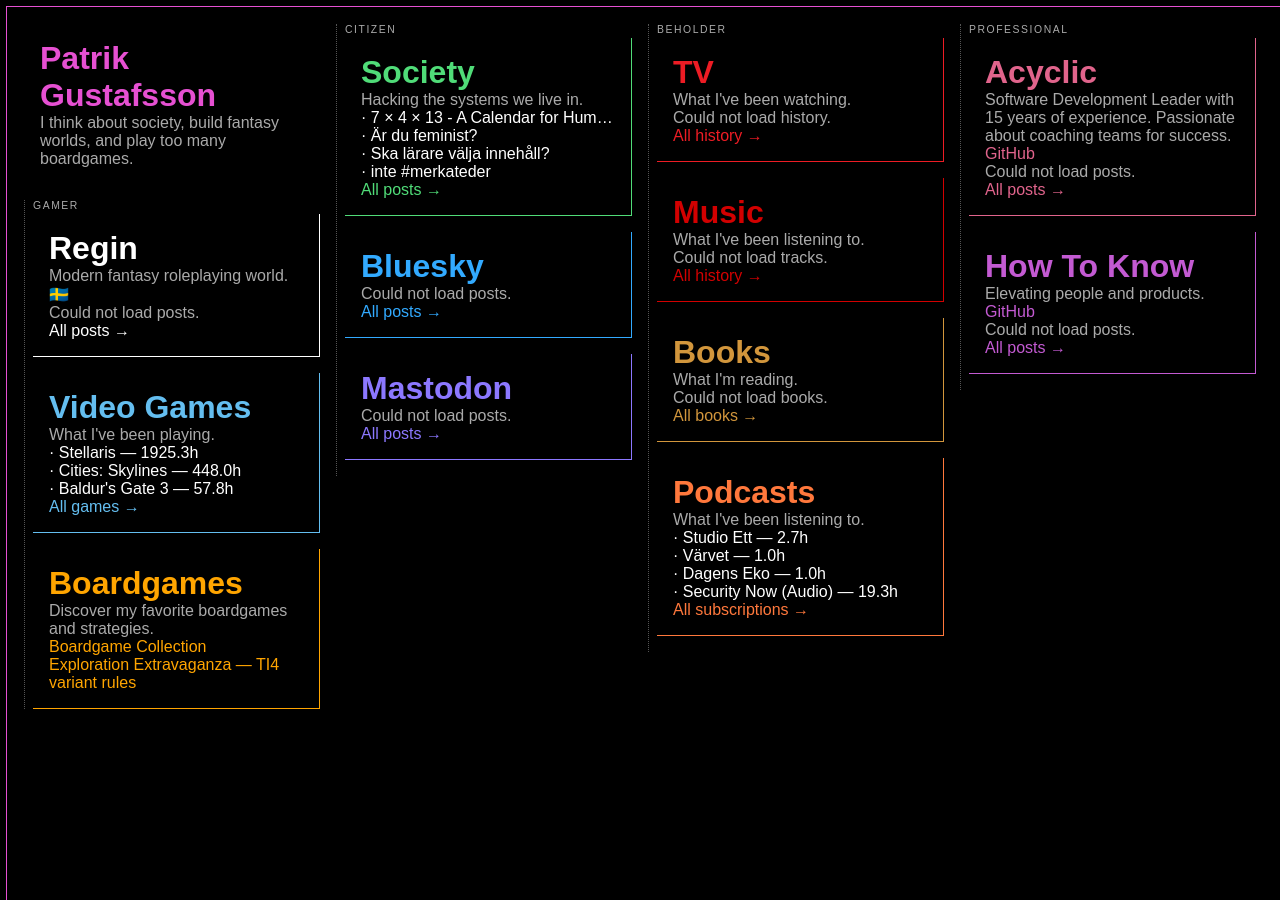
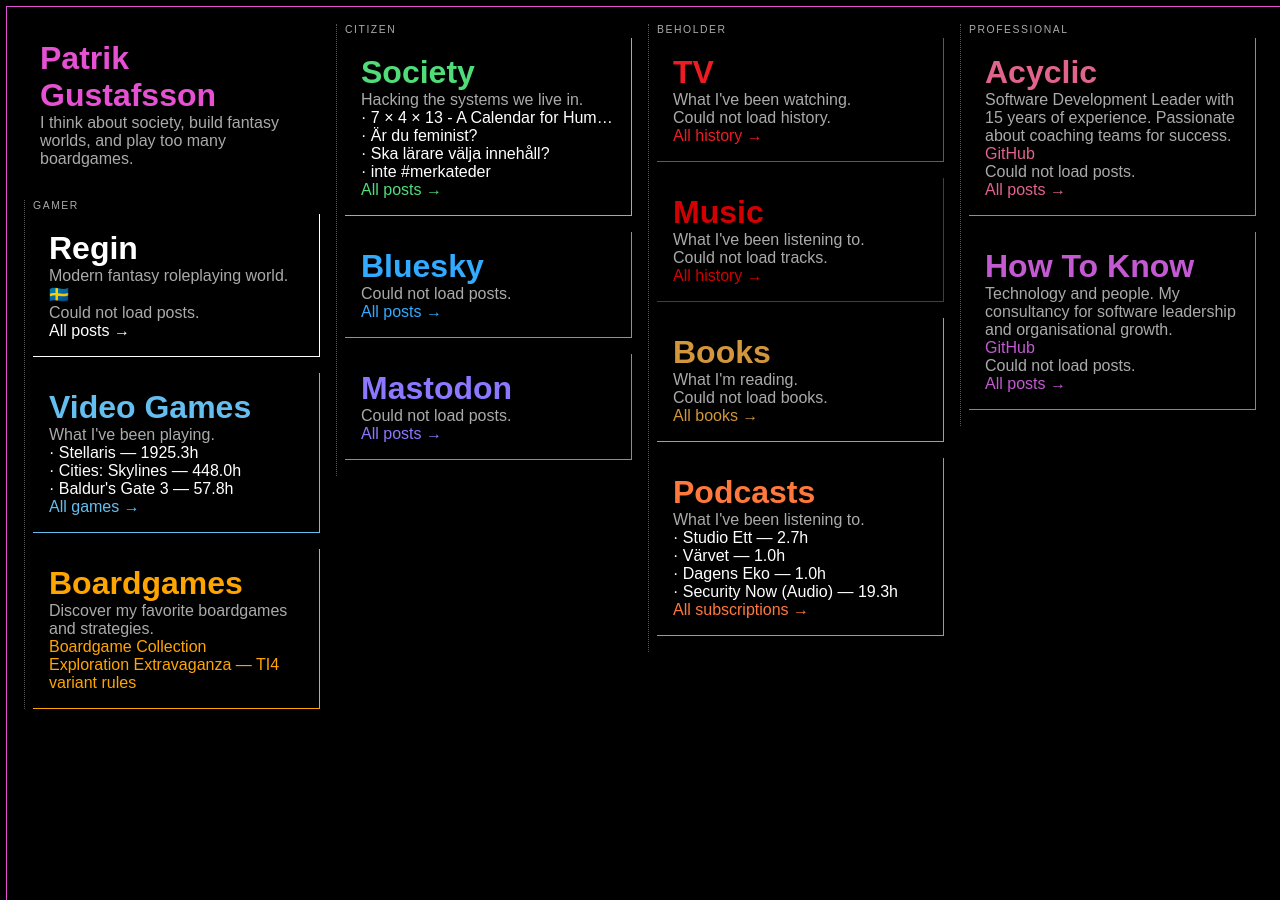
Before and after one commit to paven/paven.github.com, a Jekyll site: the page built from index.html, in a window 1280 px wide. Built offline with Jekyll 4.4.1, drawn with Linux system fonts in a browser that asks for light colours.

Commit message:
Update How To Know tagline

```diff
--- a/index.html
+++ b/index.html
@@ -233,7 +233,7 @@
     </div>
     <div id="howtoknow" class="column">
         <h1><a href="https://www.howtoknow.se" rel="me">How To Know</a></h1>
-        <p>Elevating people and products.</p>
+        <p>Technology and people. My consultancy for software leadership and organisational growth.</p>
         <a href="https://github.com/howtoknow" rel="me">GitHub</a>
         <br/>
         <div class="posts" id="howtoknow-posts"><span style="color:#aaa">Loading...</span></div>
```
